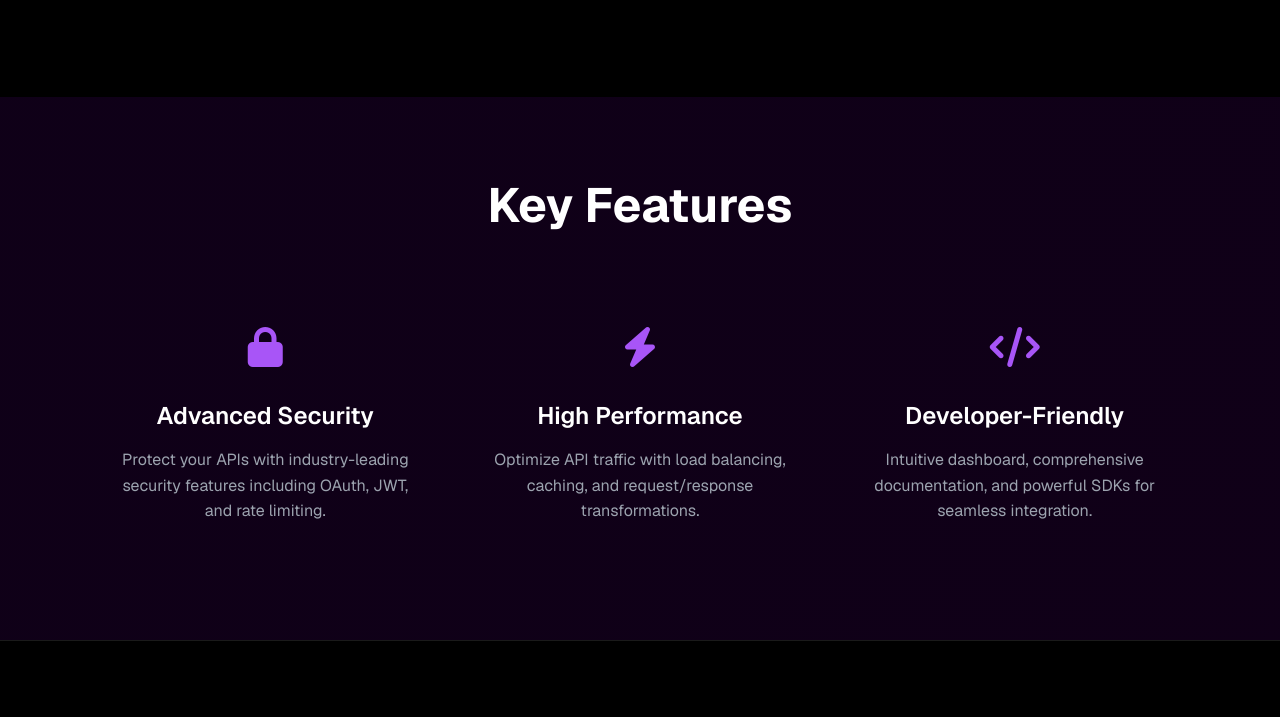
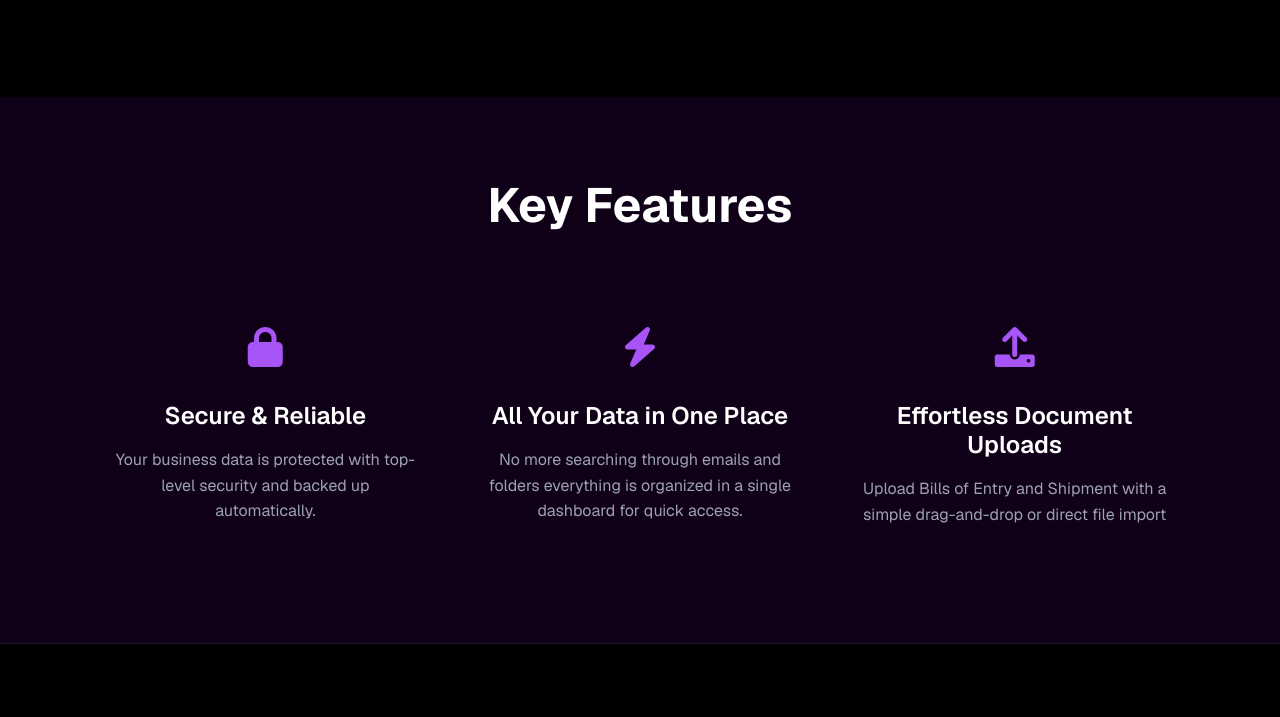
Before and after one commit to Darshan-Sojitra/exii, a plain HTML site: page index.html in a window 1280 px wide. Shown: the part 2564-3281 px from the top of the page. Drawn offline with nearby package versions, Linux system fonts and the light colour scheme.

Commit message:
content chages

```diff
--- a/index.html
+++ b/index.html
@@ -95,7 +95,7 @@
             <div class="container">
 
                 <div class="section-title">
-                <h2>Features</h2>
+                    <h2>Benefits</h2>
                     <p>Empower your workflow with robust features designed to streamline your document processing and <span class="fw-bold  scribbleunderline">boost efficiency.</span></p>
                     <img class="align-self-center mt-5 rounded-top-4" src="./image5.png" alt="">
                 </div>
@@ -200,9 +200,9 @@
                                 <div class="feature-icon">
                                     <i class="fa fa-lock"></i>
                                 </div>
-                            <h3 class="feature-title">Advanced Security</h3>
+                                <h3 class="feature-title"> Secure & Reliable</h3>
                                 <p class="feature-description">
-                                Protect your APIs with industry-leading security features including OAuth, JWT, and rate limiting.
+                                    Your business data is protected with top-level security and backed up automatically.
                                 </p>
                             </div>
                         </div>
@@ -212,9 +212,9 @@
                                 <div class="feature-icon">
                                     <i class="fa fa-bolt"></i>
                                 </div>
-                            <h3 class="feature-title">High Performance</h3>
+                                <h3 class="feature-title"> All Your Data in One Place</h3>
                                 <p class="feature-description">
-                                Optimize API traffic with load balancing, caching, and request/response transformations.
+                                    No more searching through emails and folders everything is organized in a single dashboard for quick access.
                                 </p>
                             </div>
                         </div>
@@ -222,11 +222,11 @@
                         <div class="col-md-4">
                             <div class="feature-card">
                                 <div class="feature-icon">
-                                <i class="fa fa-code"></i>
+                                    <i class="fa-solid fa-upload"></i>
                                 </div>
-                            <h3 class="feature-title">Developer-Friendly</h3>
+                                <h3 class="feature-title">Effortless Document Uploads</h3>
                                 <p class="feature-description">
-                                Intuitive dashboard, comprehensive documentation, and powerful SDKs for seamless integration.
+                                    Upload Bills of Entry and Shipment with a simple drag-and-drop or direct file import
                                 </p>
                             </div>
                         </div>
@@ -240,7 +240,7 @@
     <footer class="footer-section">
         <div class="footer-top">
             <div class="container">
-                <div class="row g-4">
+                <div class="row g-4 ">
                     <div class="col-lg-4 col-md-6">
                         <div class="footer-widget" data-aos="fade-up" data-aos-delay="100">
                             <h3>Socials</h3>
```
Lines whose indentation alone changed are shown as unchanged.
